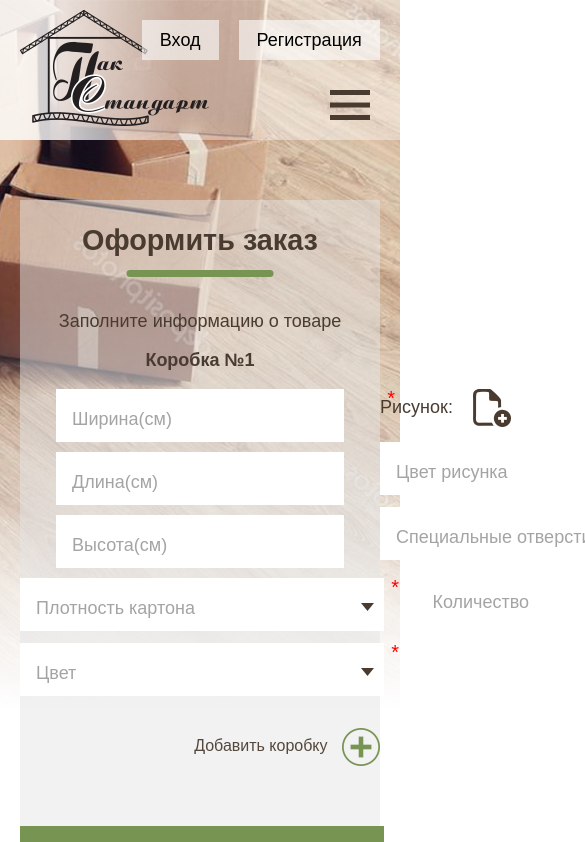
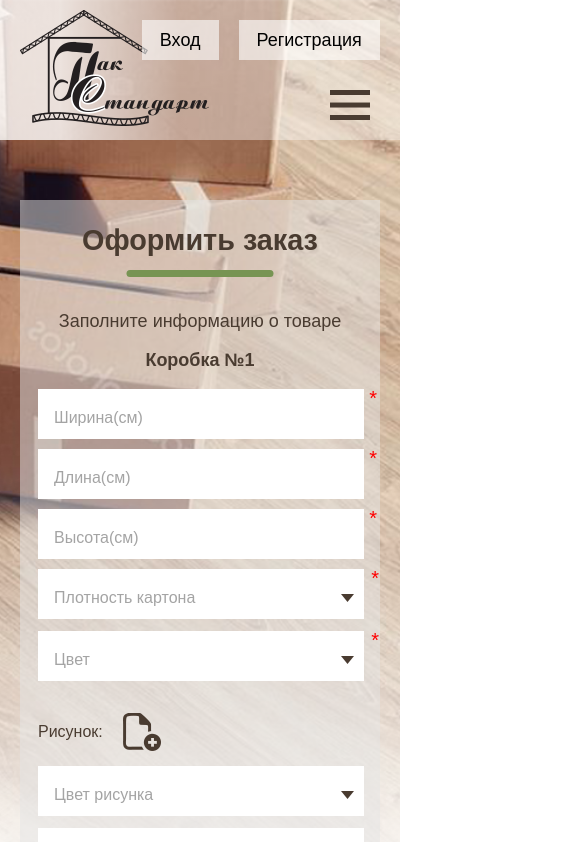
Before and after one commit to bacfm/boxes, a React app: page /order in a window 390 px wide. Shown: the top 842 px of the page, 585 px wide, since content can reach past the window. Built offline with nearby package versions, Linux system fonts and the light colour scheme; a web font is replaced by a local one.

Commit message:
Order form

```diff
--- a/src/components/Account/accountForms/index.jsx
+++ b/src/components/Account/accountForms/index.jsx
@@ -139,8 +139,8 @@ export default class OrderForm extends React.Component {
                         <h1>Оформить заказ</h1>
                         <span className="box-instruction">Заполните информацию о товаре</span>
                         <h3 className="box-num">Коробка №{currentBoxNum}</h3>
-                        <div className="form-information">
-                            <div className="form-main-characteristics">
+                        <div className="form-information order-information">
+                            <div className="form-main-characteristics order-main-characteristics">
                                 <div className="form-field required-field"><input placeholder="Ширина(см)" value={width} onChange={this.onWidthChange}/></div>
                                 <div className="form-field required-field"><input placeholder="Длина(см)" value={long} onChange={this.onLongChange} /></div>
                                 <div className="form-field required-field"><input placeholder="Высота(см)" value={height} onChange={this.onHeightChange} /></div>
--- a/src/components/Account/accountForms/style.scss
+++ b/src/components/Account/accountForms/style.scss
@@ -2,6 +2,9 @@
   background-image: url("./img/bg.png");
   height: 920px;
   background-repeat: no-repeat;
+  @media (max-width: 880px) {
+    height: 1250px;
+  }
   .form-content {
     position: relative;
 
@@ -44,6 +47,7 @@
           margin-bottom: 12px;
           font-size: 18px;
           color: #493b30;
+
           @media(max-width: 580px){
             width: calc(100% - 16px);
           }
@@ -189,6 +193,55 @@
         }
       }
     }
+      .order-information {
+        @media(max-width: 880px){
+          flex-direction: column;
+          .order-main-characteristics{
+            margin:  0 auto;
+            font-size: 1.2rem;
+            span, li, a, input, div{
+              font-size: 1rem;
+            }
+            @media(max-width: 580px){
+              width: 364px;
+            }
+            @media(max-width: 500px){
+              width: 90%;
+              div{
+                width: 100%;
+                input{
+                  width: calc(100% - 14px);
+                }
+              }
+              .list-wrapper{
+                width: calc(100% - 14px);
+              }
+            }
+          }
+          .form-secondary-characteristics{
+            text-align: left;
+            margin: 0 auto;
+            margin-top: 20px;
+            width: 364px;
+            font-size: 1.2rem;
+            span, li, a, input, div{
+              font-size: 1rem;
+            }
+            @media(max-width: 500px){
+              width: 90%;
+              div{
+                width: 100%;
+                input{
+                  width: calc(100% - 14px);
+                }
+              }
+              .list-wrapper{
+                width: calc(100% - 14px);
+              }
+            }
+          }
+        }
+      }
       .form-controls{
         position: relative;
         color: #54473c;
@@ -227,6 +280,9 @@
         padding: 15px 0;
         font-size: 18px;
         margin-top: 60px;
+        @media(max-width: 480px){
+          width: 80%;
+        }
       }
   }
     .payment-form {
```
